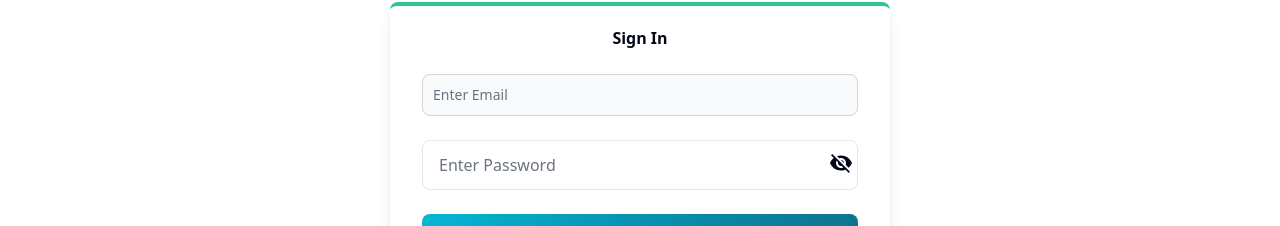
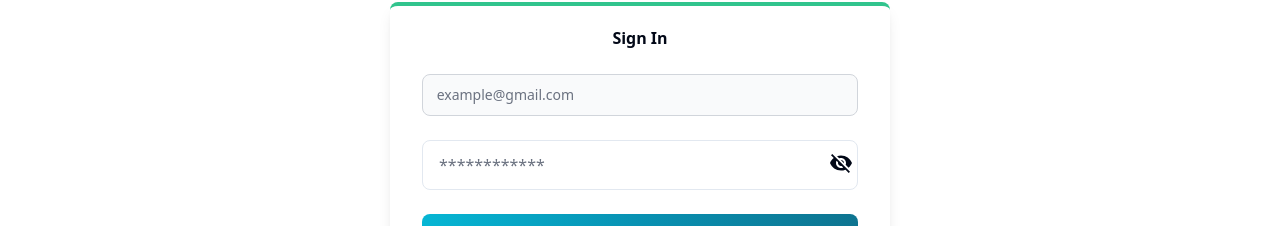
Before and after one commit to zacheys123/next_chat_app, a Next.js app: page /login in a window 1280 px wide. Shown: the part 244-470 px from the top of the page. Built offline with nearby package versions, Linux system fonts and the light colour scheme.

Commit message:
login slice

```diff
--- a/components/LoginForm.js
+++ b/components/LoginForm.js
@@ -2,29 +2,45 @@
 import { FaGoogle } from 'react-icons/fa';
 import { Alert, Button, TextInput } from 'flowbite-react';
 import Link from 'next/link';
-import React, { useCallback, useState } from 'react';
+import React, {
+	useCallback,
+	useEffect,
+	useRef,
+	useState,
+} from 'react';
 import VisibilityIcon from '@mui/icons-material/Visibility';
 import VisibilityOffIcon from '@mui/icons-material/VisibilityOff';
 import { useRouter } from 'next/navigation';
 
 import { Toast } from 'flowbite-react';
 import { FaTelegramPlane } from 'react-icons/fa';
-import { HiCheck } from 'react-icons/hi';
+import { HiCheck, HiInformationCircle } from 'react-icons/hi';
+import { LoginSlice } from '@/features/loginSlice';
 const LoginForm = () => {
 	const [error, setError] = useState('');
 	const [success, setSuccess] = useState('');
 	const [loading, setLoading] = useState(false);
 	const [pass, setPass] = useState(false);
-	const [email, setEmail] = useState('');
-	const [username, setUsername] = useState('');
-	const [password, setPassword] = useState('');
+	const [formdata, setFormData] = useState({
+		email: '',
+		password: '',
+	});
+
 	('');
 	const router = useRouter();
-	const form = { email, username, password };
+	const formref = useRef();
+	const handleInput = (ev) => {
+		setFormData({ ...formdata, [ev.target.name]: ev.target.value });
+	};
 	const handleLogin = useCallback((ev) => {
 		ev.preventDefault();
-		loginSlice(form, setLoading, setError, setSuccess, router);
+
+		LoginSlice(formdata, setLoading, setError, setSuccess, router);
 	}, []);
+	useEffect(() => {
+		formref.current = formdata;
+	}, []);
+
 	return (
 		<div className="grid place-items-center h-screen w-full relative bg-grey-500">
 			{success && (
@@ -49,19 +65,19 @@ const LoginForm = () => {
 					<TextInput
 						className="border-grey-300 rounded-lg focus:outline-none"
 						type="email"
-						placeholder="Enter Email"
-						onChange={(ev) => setEmail(ev.target.value)}
-						value={email}
+						name="email"
+						placeholder=" example@gmail.com"
+						onChange={handleInput}
+						value={formdata?.email}
 					/>
 					<div className="flex gap-2 align-center my-3 border border-grey-300 rounded-lg w-full p-1">
 						<input
 							className="border-none outline-0 w-full focus:ring-0 "
-							required
 							type={!pass ? 'password' : 'text'}
 							name="password"
-							onChange={(ev) => setPassword(ev.target.value)}
-							value={password}
-							placeholder="Enter Password"
+							onChange={handleInput}
+							value={formdata?.password}
+							placeholder="************"
 						/>
 						<div className="mt-1">
 							{pass ? (
@@ -81,15 +97,17 @@ const LoginForm = () => {
 						disabled={loading}
 						gradientMonochrome="info"
 						className="mb-3"
+						type="submit"
 					>
 						Sign In
 					</Button>
 					<Button
+						type="button"
 						gradientDuoTone="pinkToOrange"
 						disabled={loading}
 						className="px-2"
 					>
-						<FaGoogle /> Signin with Google
+						<FaGoogle className="mr-3" /> Signin with Google
 					</Button>
 					{error && (
 						<Alert color="failure" icon={HiInformationCircle}>
--- a/components/RegisterForm.jsx
+++ b/components/RegisterForm.jsx
@@ -64,7 +64,7 @@ const RegisterForm = () => {
 					name="email"
 					required
 					onChange={handleInput}
-					placeholder=" Email"
+					placeholder=" example@gmail.com"
 				/>
 				<input
 					type="text"
--- a/features/loginSlice.jsx
+++ b/features/loginSlice.jsx
@@ -1,3 +1,5 @@
+import axios from 'axios';
+
 export const LoginSlice = async (
 	form,
 	setLoading,
@@ -5,9 +7,18 @@ export const LoginSlice = async (
 	setSuccess,
 	router,
 ) => {
-	if (!form?.username || !form?.email || !form?.password) {
+	console.log(form);
+	if (!form?.email || !form?.password) {
+		setSuccess('');
 		setError('Please fill in all fields');
+		setTimeout(() => {
+			setError('');
+		}, 3000);
 		return;
 	}
+	try {
+		const res = await axios.post('/api/auth/login', form);
+	} catch (error) {}
+
 	console.log(form);
 };
```
